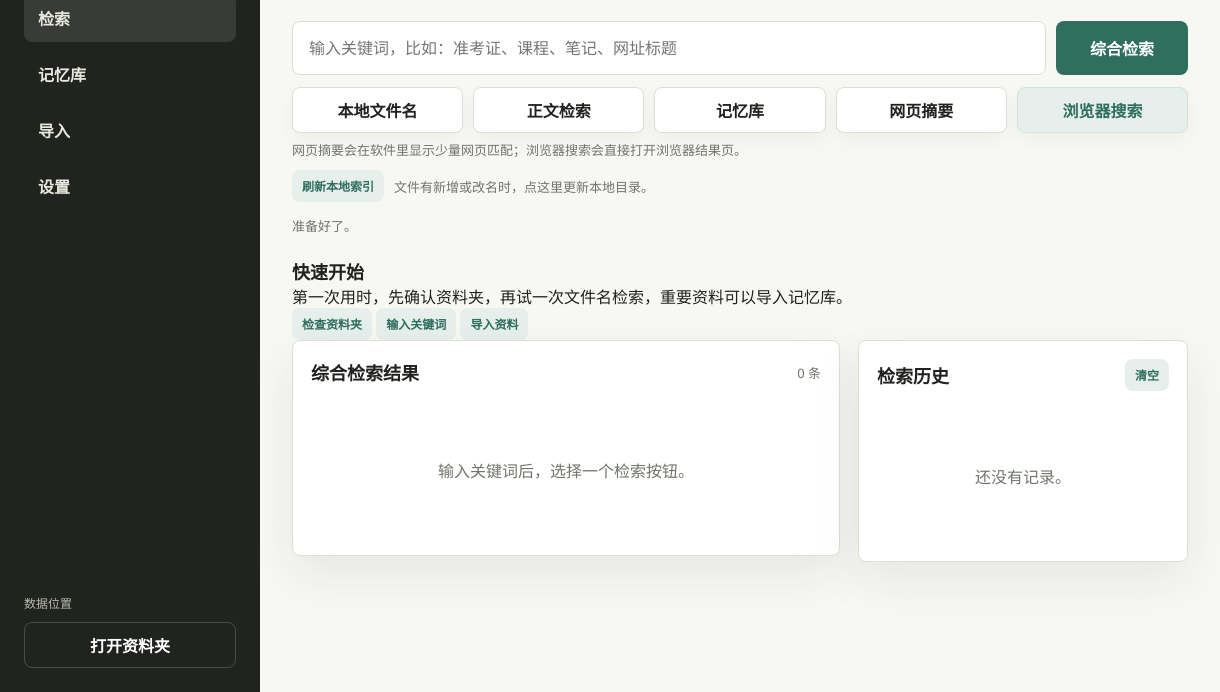
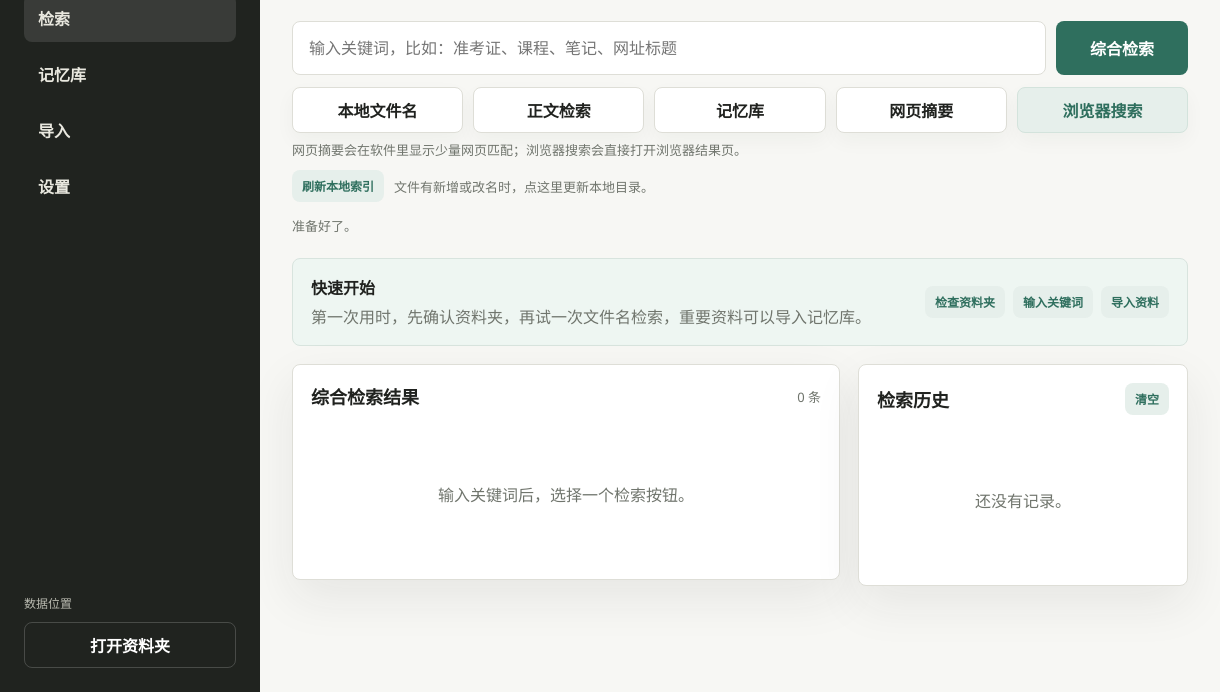
Before and after one commit to Dusty7-cloud/DustySearch, an Electron app: page src/index.html in a window 1220 px wide. Shown: the part 108-800 px from the top of the page. Drawn offline with Linux system fonts and the light colour scheme; no server answers.

Commit message:
Update src/styles.css

```diff
--- a/src/styles.css
+++ b/src/styles.css
@@ -262,6 +262,41 @@ h3 {
   margin-bottom: 18px;
 }
 
+.quick-start {
+  display: grid;
+  grid-template-columns: minmax(0, 1fr) auto;
+  gap: 16px;
+  align-items: center;
+  margin-bottom: 18px;
+  padding: 16px 18px;
+  border: 1px solid #d8e4de;
+  border-radius: 8px;
+  background: #eef6f2;
+}
+
+.quick-start h2 {
+  font-size: 16px;
+}
+
+.quick-start p {
+  margin-top: 6px;
+  color: var(--muted);
+  line-height: 1.5;
+}
+
+.quick-actions,
+.empty-actions {
+  display: flex;
+  flex-wrap: wrap;
+  gap: 8px;
+  justify-content: flex-end;
+}
+
+.ghost-action,
+.empty-action {
+  white-space: nowrap;
+}
+
 .tool-row {
   display: flex;
   align-items: center;
@@ -318,6 +353,10 @@ mark {
   min-height: 170px;
   color: var(--muted);
   text-align: center;
+}
+
+.empty p {
+  margin-bottom: 12px;
 }
 
 .result-card {
@@ -621,6 +660,13 @@ mark {
   text-overflow: ellipsis;
 }
 
+.folder-empty {
+  display: grid;
+  gap: 10px;
+  justify-items: start;
+  color: var(--muted);
+}
+
 .icon-button {
   display: grid;
   place-items: center;
@@ -690,6 +736,7 @@ mark {
 
   .search-box,
   .mode-buttons,
+  .quick-start,
   .memory-tools,
   .content-grid,
   .import-grid,
@@ -697,6 +744,16 @@ mark {
     grid-template-columns: 1fr;
   }
 
+  .quick-actions,
+  .empty-actions {
+    justify-content: stretch;
+  }
+
+  .quick-actions button,
+  .empty-actions button {
+    width: 100%;
+  }
+
   .data-tool-grid {
     grid-template-columns: 1fr;
   }
```
